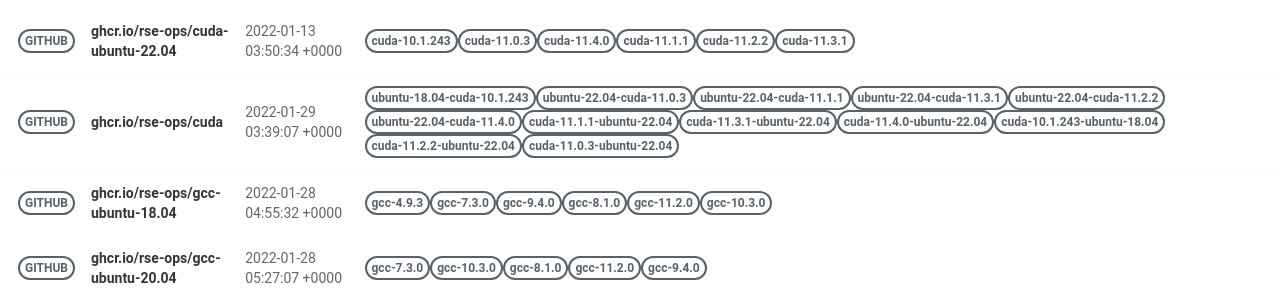
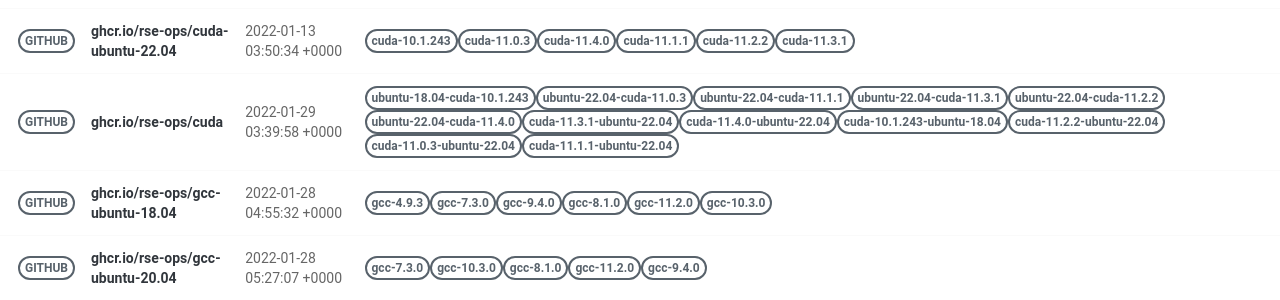
Before and after one commit to rse-ops/docker-images, a Jekyll site: the page built from pages/index.md, in a window 1280 px wide. Shown: the part 421-721 px from the top of the page. Built offline with Jekyll 4.4.1, drawn with Linux system fonts in a browser that asks for light colours; nearby versions of some CDN libraries.

Commit message:
Automated push to update library 2022-01-29

```diff
--- a/_library/ghcr.io-rse-ops-cuda.md
+++ b/_library/ghcr.io-rse-ops-cuda.md
@@ -1,7 +1,7 @@
 ---
 layout: container
 name: ghcr.io/rse-ops/cuda
-updated_at: 2022-01-29 03:39:07.090659
+updated_at: 2022-01-29 03:39:58.229766
 
 
 container_url: https://github.com/orgs/rse-ops/packages/container/package/cuda
```
Also changed, not shown: other parts of _library/ghcr.io-rse-ops-cuda.md (+3 -3 lines).
